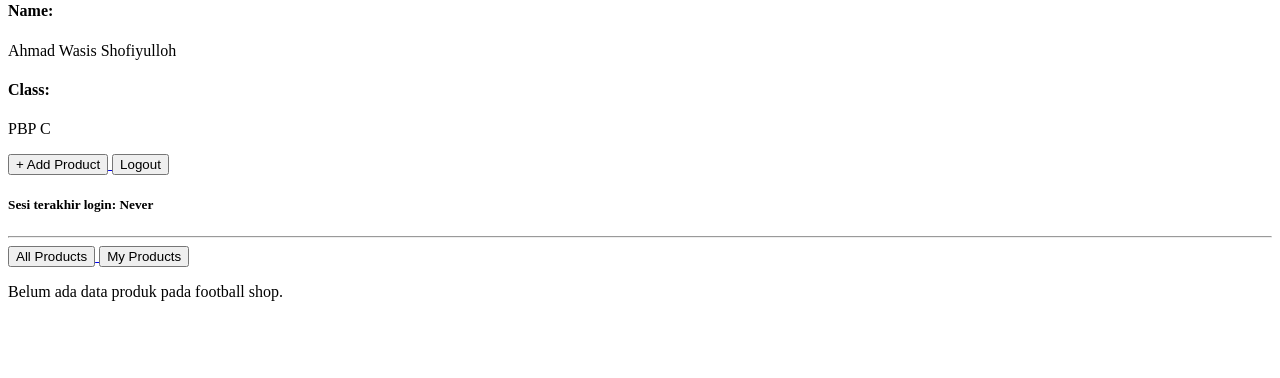
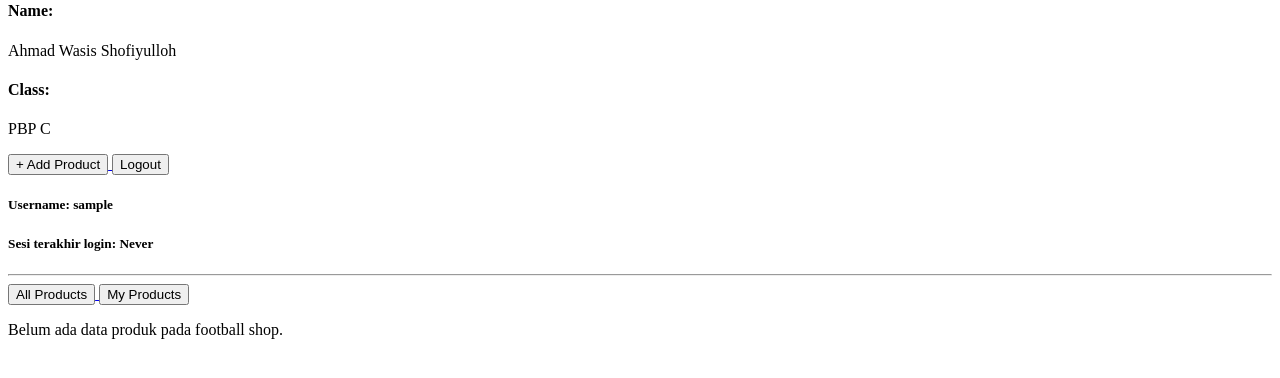
Before and after one commit to AhmadWasisShofiyulloh/football-shop, a Django app: page / in a window 1280 px wide. Shown: the part 156-534 px from the top of the page. Run offline with Django 5.2, Linux system fonts and the light colour scheme; the visitor is signed in with stand-in values (Sample User, id 1); data that the repository does not hold is empty.

Commit message:
Menampilkan username pengguna yang sedang login dan menyelesaikan README

```diff
--- a/main/templates/main.html
+++ b/main/templates/main.html
@@ -17,6 +17,7 @@
   <button>Logout</button>
 </a>
 
+<h5>Username: {{ user.username }}</h5>
 <h5>Sesi terakhir login: {{ last_login }}</h5>
 
 <hr>
```
Also changed, not shown: README.md.
